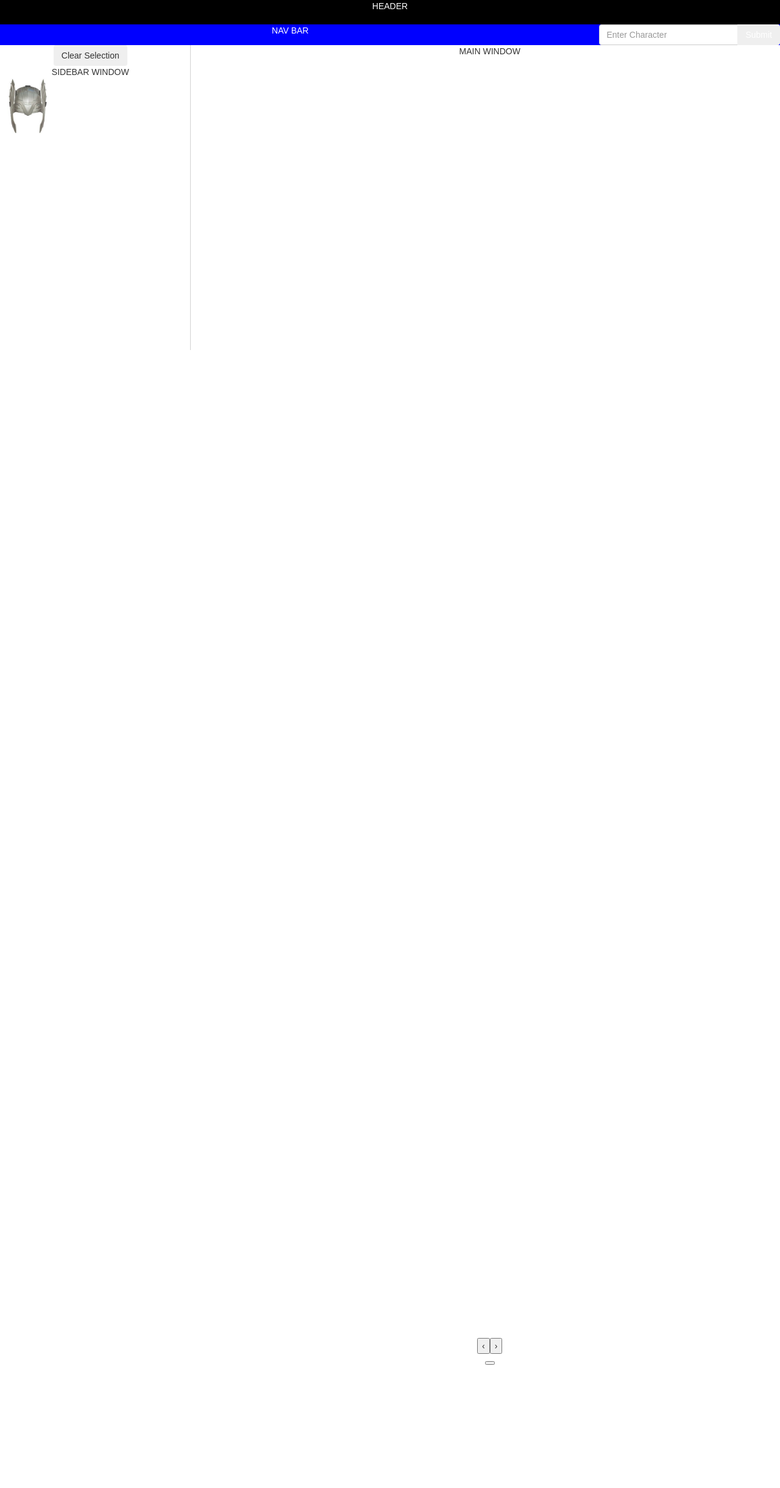
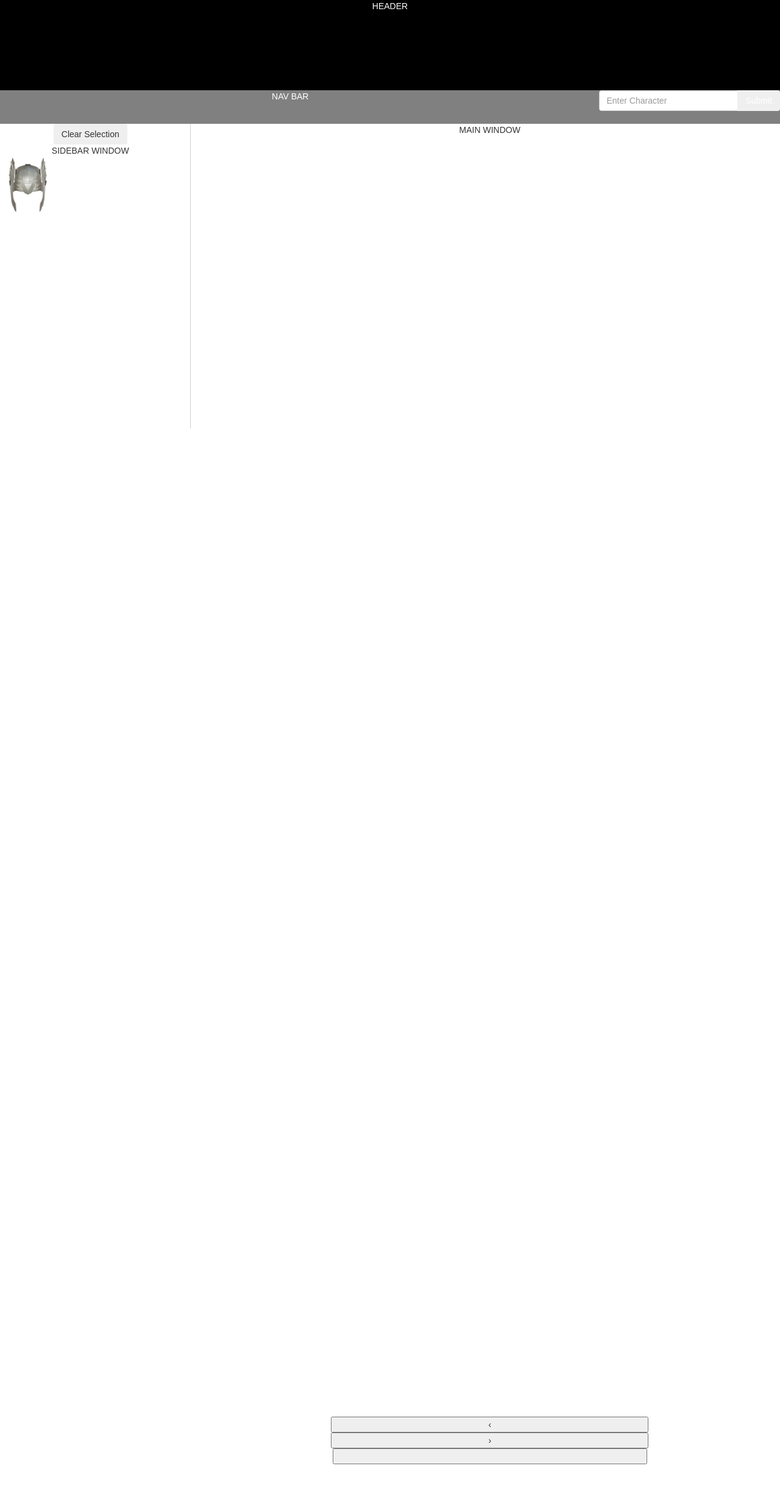
Before and after one commit to unclebconnor/costume-smash, a React (Create React App) app: page / in a window 1280 px wide. Shown: the top 2440 px of the page at 61% size. Built offline with nearby package versions, Linux system fonts and the light colour scheme.

Commit message:
did styling

```diff
--- a/src/App.css
+++ b/src/App.css
@@ -11,12 +11,22 @@ html, body {
 header{
 	background-color: black;
 	color: white;
-	height: 40px;
+	height: 148px;
+}
+
+span {
+  margin-left: 250px;
+  margin-right: 250px;
 }
 
 .navWrapper {
-	background-color: blue;
+	background-color: grey;
 	color: white;
+  height: 55px;
+}
+
+.navDiv {
+  float: left;
 }
 
 .sidebarSection{
```
